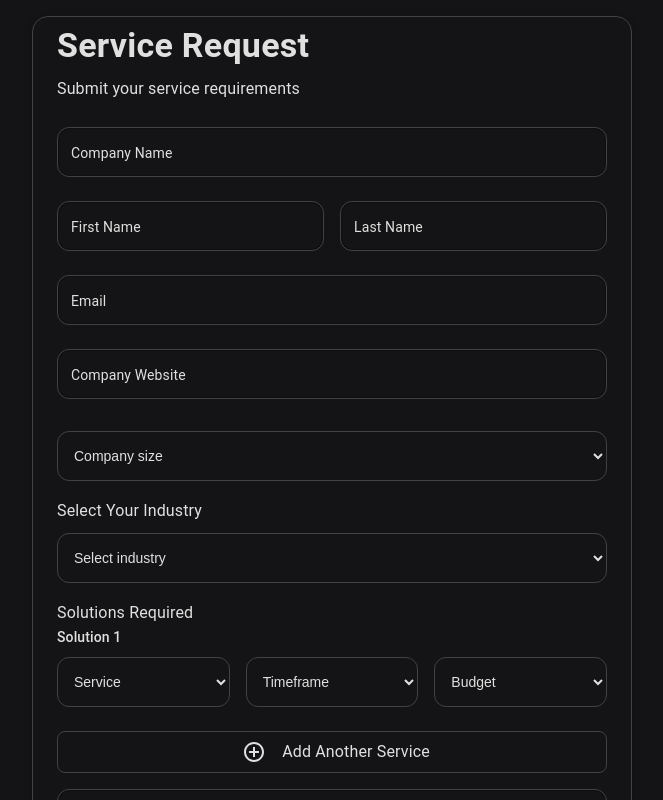
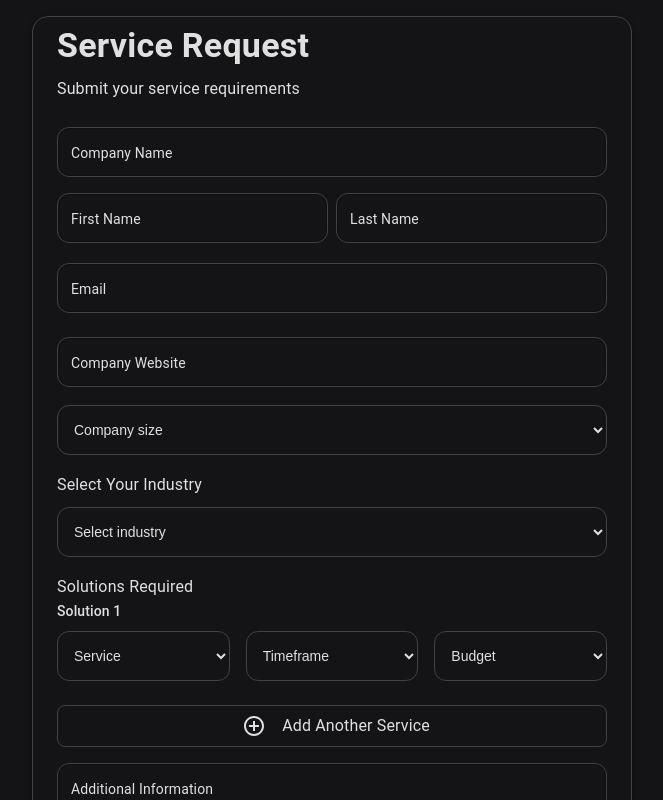
Before and after one commit to web-source-dev/leads, a React (Create React App) app: page /buyer in a window 1280 px wide. Shown: the top 800 px of the page, without its empty margins (308-971 px from the left). Built offline with nearby package versions, Linux system fonts and the light colour scheme; the HTML template or start-up script is replaced by a standard one.

Commit message:
Update BuyerForm.jsx

```diff
--- a/src/components/BuyerForm.jsx
+++ b/src/components/BuyerForm.jsx
@@ -241,7 +241,7 @@ const BuyerForm = () => {
             },
           }}
         />
-        <Box sx={{ display: 'flex', flexDirection: { xs: 'column', sm: 'row' }, gap: 2 }}>
+        <Box sx={{ display: 'flex', flexDirection: { xs: 'column', sm: 'row' }, gap: 1 }}>
           <TextField
             fullWidth
             label="First Name"
@@ -250,7 +250,7 @@ const BuyerForm = () => {
             onChange={handleChange}
             onBlur={handleBlur}
             placeholder="Enter your first name"
-            margin="normal"
+            margin="dense"
             variant="outlined"
             error={!!errors.firstName}
             helperText={errors.firstName}
@@ -277,7 +277,7 @@ const BuyerForm = () => {
             onChange={handleChange}
             onBlur={handleBlur}
             placeholder="Enter your last name"
-            margin="normal"
+            margin="dense"
             variant="outlined"
             error={!!errors.lastName}
             helperText={errors.lastName}
@@ -352,7 +352,7 @@ const BuyerForm = () => {
             },
           }}
         />
-        <Box sx={{ mt: 2 }}>
+        <Box>
           <select
             id="companySize"
             name="companySize"
@@ -367,7 +367,7 @@ const BuyerForm = () => {
               color: "var(--text-color)",
               fontSize: '14px',
               padding: '0 12px',
-              marginTop: '8px'
+              marginTop: '10px'
             }}
           >
             <option value="" disabled>Company size</option>
@@ -572,7 +572,7 @@ const BuyerForm = () => {
           sx={{
             mt: 4,
             backgroundColor: loading ? "#4998F8c3" : "var(--button-background-color)",
-            color: 'white',
+            color: 'white', // Ensure text color remains white
             height: 50,
             borderRadius: 2,
             border: "1px solid var(--border-color)",
```
